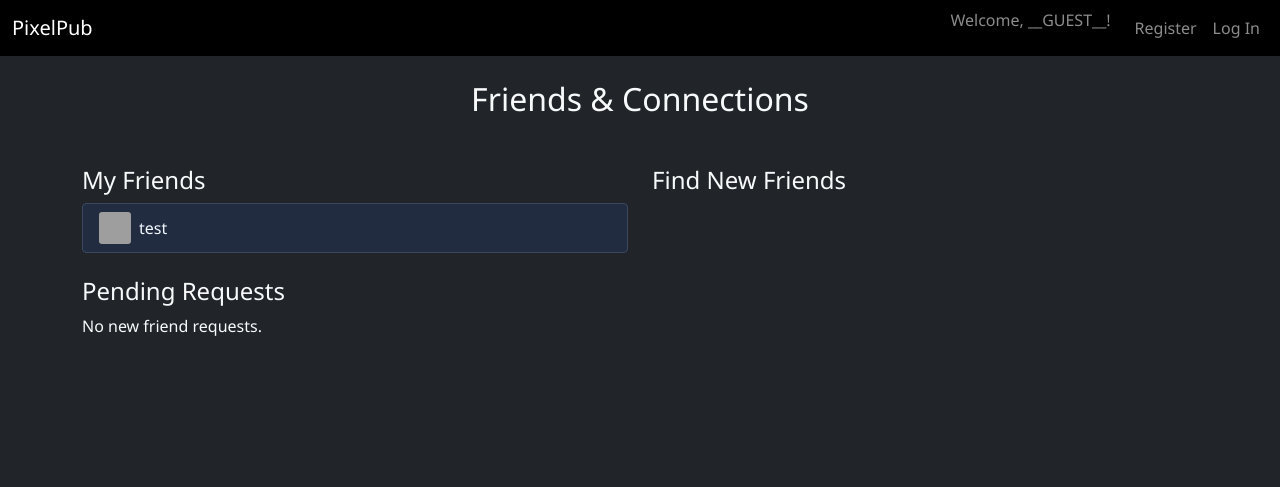
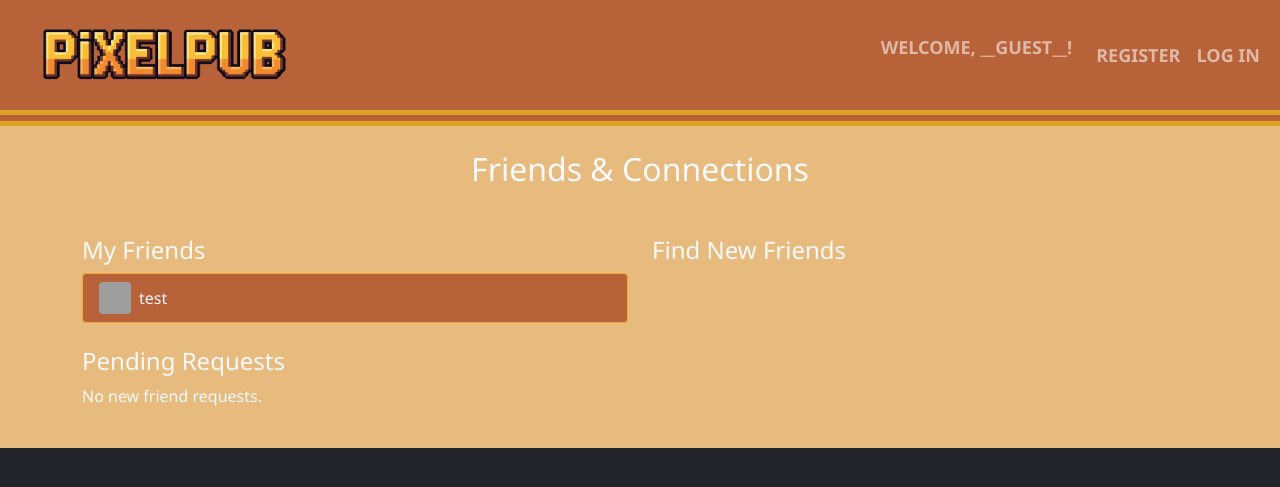
Before and after one commit to hns101/PixelPub-CS50-Final-Project, a Flask app: page /friends in a window 1280 px wide. Shown: the top 487 px of the page. Run offline with Flask 3, Linux system fonts and the light colour scheme; a user stored in the database is signed in; data comes from the database, SQL or seed files in the repository; both versions use the stored data as it was after the commit; some libraries are stand-ins or nearby versions; grey boxes are pictures that could not be loaded.

Commit message:
added logo and started styling

```diff
--- a/static/css/styles.css
+++ b/static/css/styles.css
@@ -1,22 +1,22 @@
 /* --- Brand Theme & Variables --- */
 :root {
-    --bg-dark: #121826;
-    --bg-secondary: #212C40;
-    --border-color: #3B475F;
+    --bg-dark: #d6886c;
+    --bg-secondary: #b8623a;
+    --border-color: #f0a83b;
     --text-light: #F0F8FF;
     --text-muted: #8F9BB3;
-    --primary-color: #5D5FEF;
-    --primary-hover: #4a4cc7;
+    --primary-color: #c25e24;
+    --primary-hover: #b36c2a;
     --success-color: #00B383;
     --danger-color: #FF3D71;
-    --info-color: #0095FF;
+    --info-color: #fbff00;
 }
 
 /* --- Base Styles --- */
 body { background-color: var(--bg-dark); color: var(--text-light); font-family: 'Segoe UI', Tahoma, Geneva, Verdana, sans-serif; }
 
 /* --- Component Styling --- */
-.navbar-dark { background-color: #000 !important; }
+.navbar { background-color: #b8623a !important;}
 .card, .list-group-item { background-color: var(--bg-secondary) !important; border-color: var(--border-color) !important; color: var(--text-light) !important; }
 .btn-primary { background-color: var(--primary-color); border-color: var(--primary-color); }
 .btn-primary:hover { background-color: var(--primary-hover); border-color: var(--primary-hover); }
@@ -48,7 +48,7 @@ body { background-color: var(--bg-dark); color: var(--text-light); font-family:
     pointer-events: none;
     display: none; /* Hidden by default */
 }
-.avatar-nav { width: 40px; height: 40px; border-radius: 10%; border: 2px solid var(--primary-color); object-fit: cover; }
+.avatar-nav { width: auto; height: 64px; border-radius: 10%; border: 2px solid var(--primary-color); object-fit: cover; }
 .avatar-sm { width: 32px; height: 32px; border-radius: 10%; object-fit: cover; background-color: #333; }
 .canvas-preview-card img { width: 100%; height: 320px; object-fit: contain; border-bottom: 8px solid var(--border-color); image-rendering: pixelated; }
 .chat-message { display: flex; align-items: flex-start; }
@@ -65,3 +65,17 @@ body { background-color: var(--bg-dark); color: var(--text-light); font-family:
 .card {
     border: 8px solid ;
 }
+
+main {
+    background-color: #e7ba7d;
+}
+
+nav {
+    border-bottom: #dda222 double 16px ;
+}
+
+.nav-item {
+    font-size: large;
+    font-weight: bolder;
+    text-transform: uppercase;
+}
--- a/templates/layout.html
+++ b/templates/layout.html
@@ -10,7 +10,9 @@
 <body class="bg-dark text-light">
     <nav class="navbar navbar-expand-lg navbar-dark bg-black">
         <div class="container-fluid">
-            <a class="navbar-brand" href="/">PixelPub</a>
+            <a class="navbar-brand d-flex align-items-center " href="/">
+                <img src="/static/assets/PixelPub.png" alt="PixelPub Logo" style="height: 84px; margin-left: 20px; ">
+            </a>
             <button class="navbar-toggler" type="button" data-bs-toggle="collapse" data-bs-target="#navbarNav">
                 <span class="navbar-toggler-icon"></span>
             </button>
@@ -18,11 +20,12 @@
                 {% if session.user_id %}
                     <!-- Logged-in User View -->
                     <ul class="navbar-nav me-auto mb-2 mb-lg-0">
-                        <li class="nav-item"><a class="nav-link" href="/dashboard">Dashboard</a></li>
-                        <li class="nav-item"><a class="nav-link" href="/friends">Friends</a></li>
+                        <!-- <li class="nav-item"><a class="nav-link" href="/dashboard">Dashboard</a></li> -->
+
                     </ul>
                     <ul class="navbar-nav ms-auto d-flex align-items-center">
-                         <li class="nav-item"><a class="nav-link" href="/settings">Settings</a></li>
+                        <li class="nav-item"><a class="nav-link" href="/friends">Friends</a></li>
+                         <!-- <li class="nav-item"><a class="nav-link" href="/settings">Settings</a></li> -->
                          {% if session.role == 'admin' %}<li class="nav-item"><a class="nav-link text-danger" href="/admin">Admin</a></li>{% endif %}
                          <li class="nav-item ms-2"><a href="/settings"><img src="/avatar/{{ session.user_id }}.png" alt="My Avatar" class="avatar-nav"></a></li>
                          <li class="nav-item"><a class="nav-link" href="/logout">Log Out</a></li>
```
Also changed, not shown: project.db, static/assets/PixelPub.png (added), static/assets/PixelPub.svg (added).
